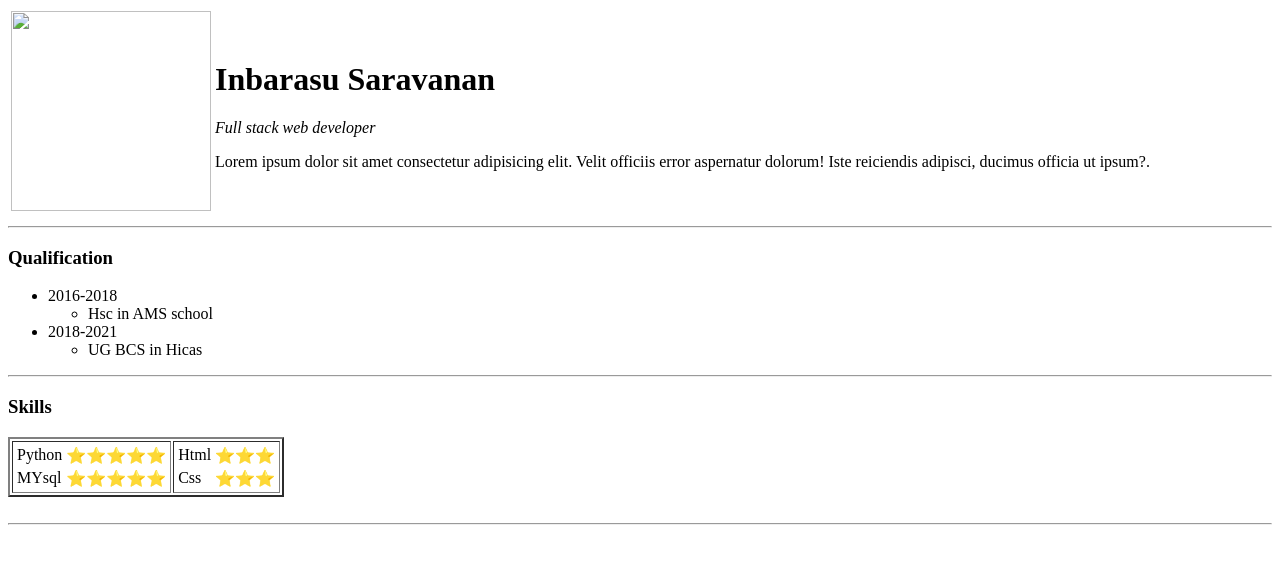
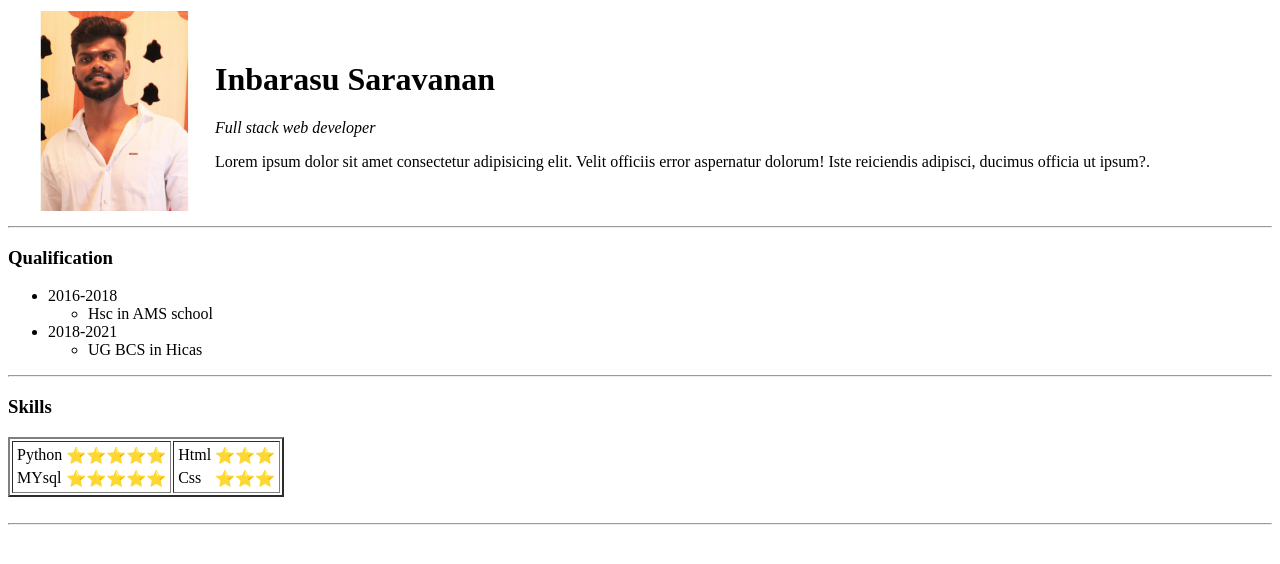
Before and after one commit to devinba/Cv, a plain HTML site: page index.html in a window 1280 px wide. Drawn offline with Linux system fonts and the light colour scheme.

Commit message:
Update index.html

```diff
--- a/index.html
+++ b/index.html
@@ -10,7 +10,7 @@
         <table>
             <tr>
                 <td>
-                    <img src="../Personal website/img/goibibo_1615530855339.jpg" alt="" style="height: 200px; width:200px;">
+                    <img src="img/goibibo_1615530855339.jpg" alt="" style="height: 200px; width:200px;">
                 </td>
                 <td>
                     <h1>Inbarasu Saravanan</h1>
```
